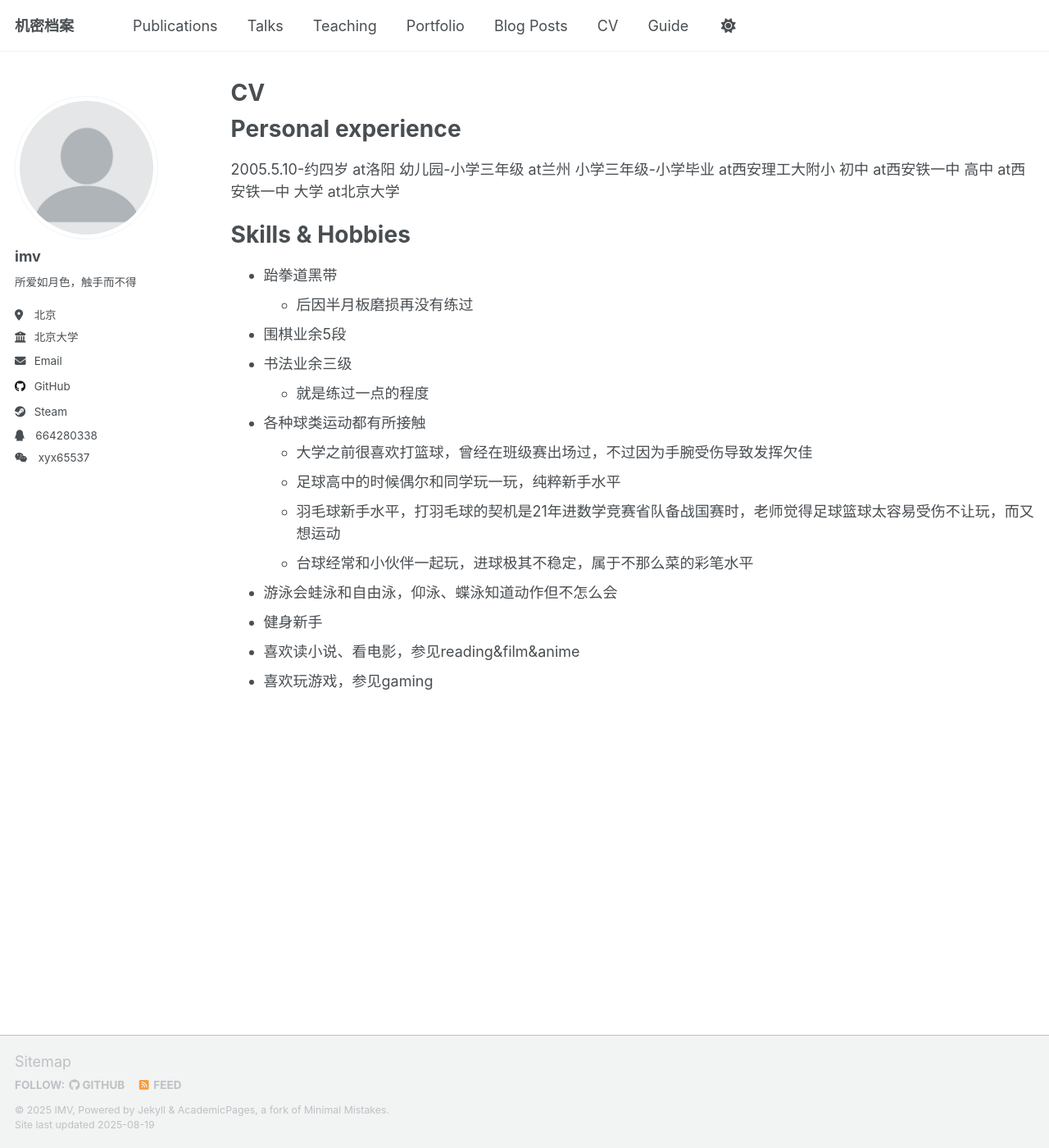
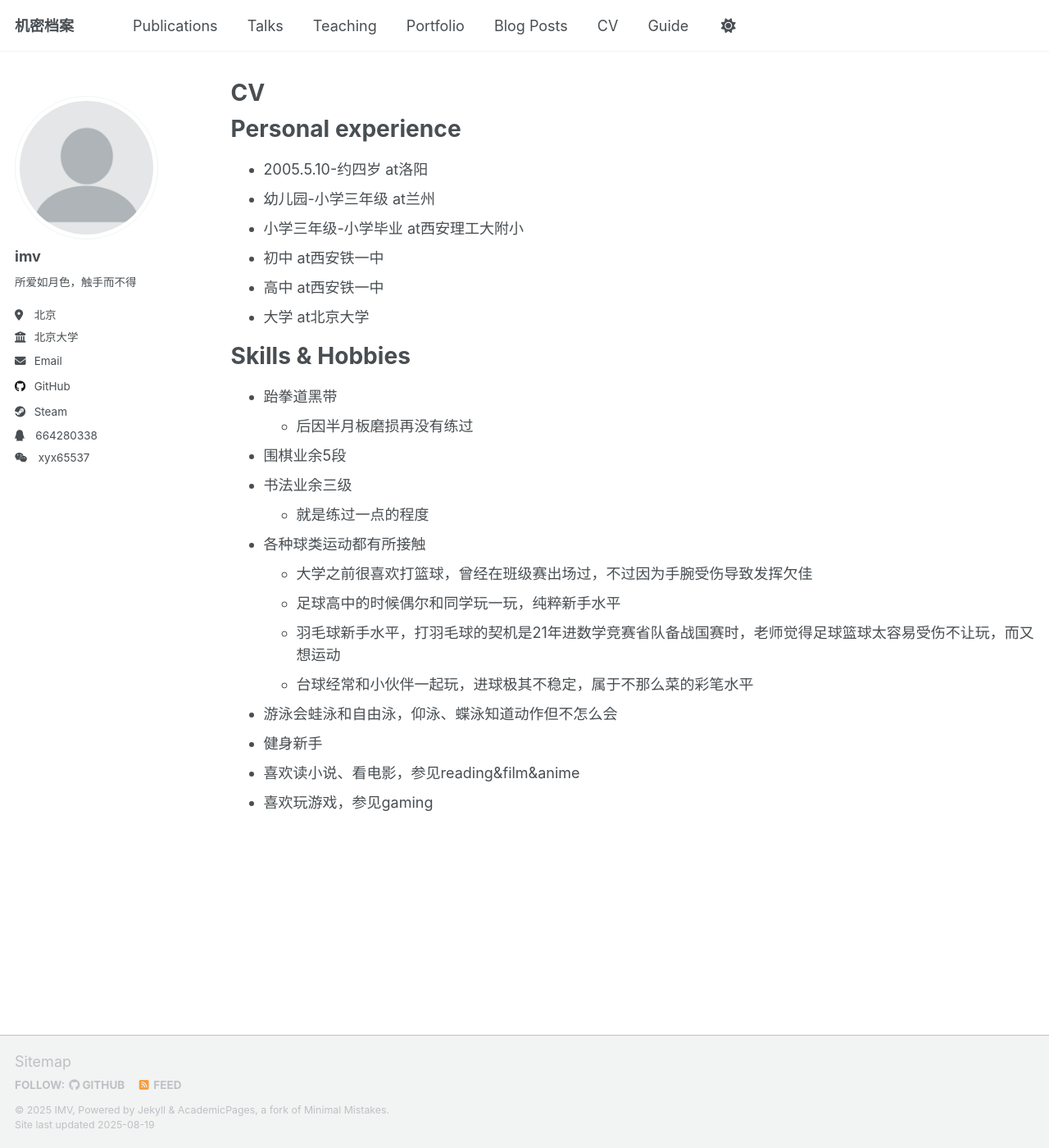
Before and after one commit to imv05/my_info.github.io, a Jekyll site: the page built from _pages/cv.md, in a window 1280 px wide and 1400 px high. Shown: the whole window at 82% size. Built offline with Jekyll 4.4.1, drawn with Linux system fonts in a browser that asks for light colours; a script that is not in the unit is left out.

Commit message:
Update cv.md

```diff
--- a/_pages/cv.md
+++ b/_pages/cv.md
@@ -11,12 +11,12 @@ redirect_from:
 
 Personal experience
 ======
-2005.5.10-约四岁 at洛阳
-幼儿园-小学三年级 at兰州
-小学三年级-小学毕业 at西安理工大附小
-初中 at西安铁一中
-高中 at西安铁一中
-大学 at北京大学
+* 2005.5.10-约四岁 at洛阳
+* 幼儿园-小学三年级 at兰州
+* 小学三年级-小学毕业 at西安理工大附小
+* 初中 at西安铁一中
+* 高中 at西安铁一中
+* 大学 at北京大学
 
 Skills & Hobbies
 ======
```
